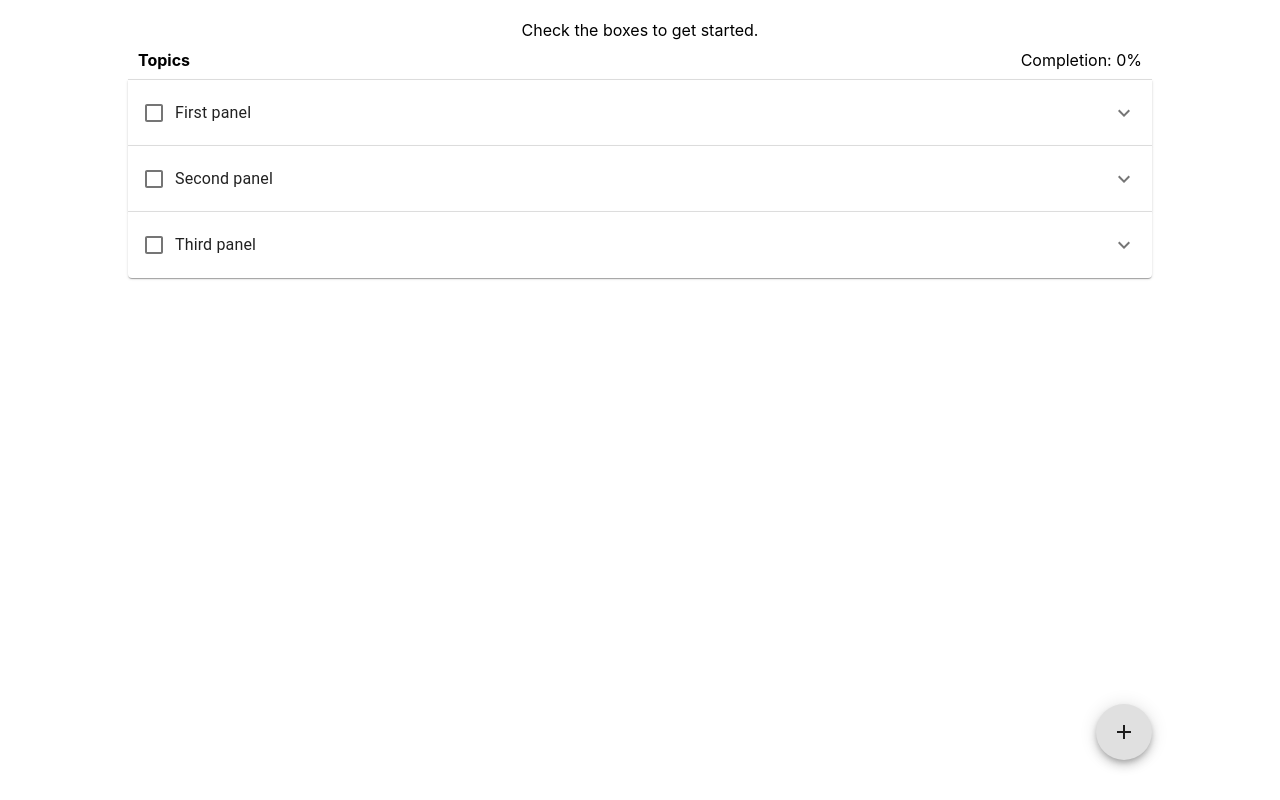
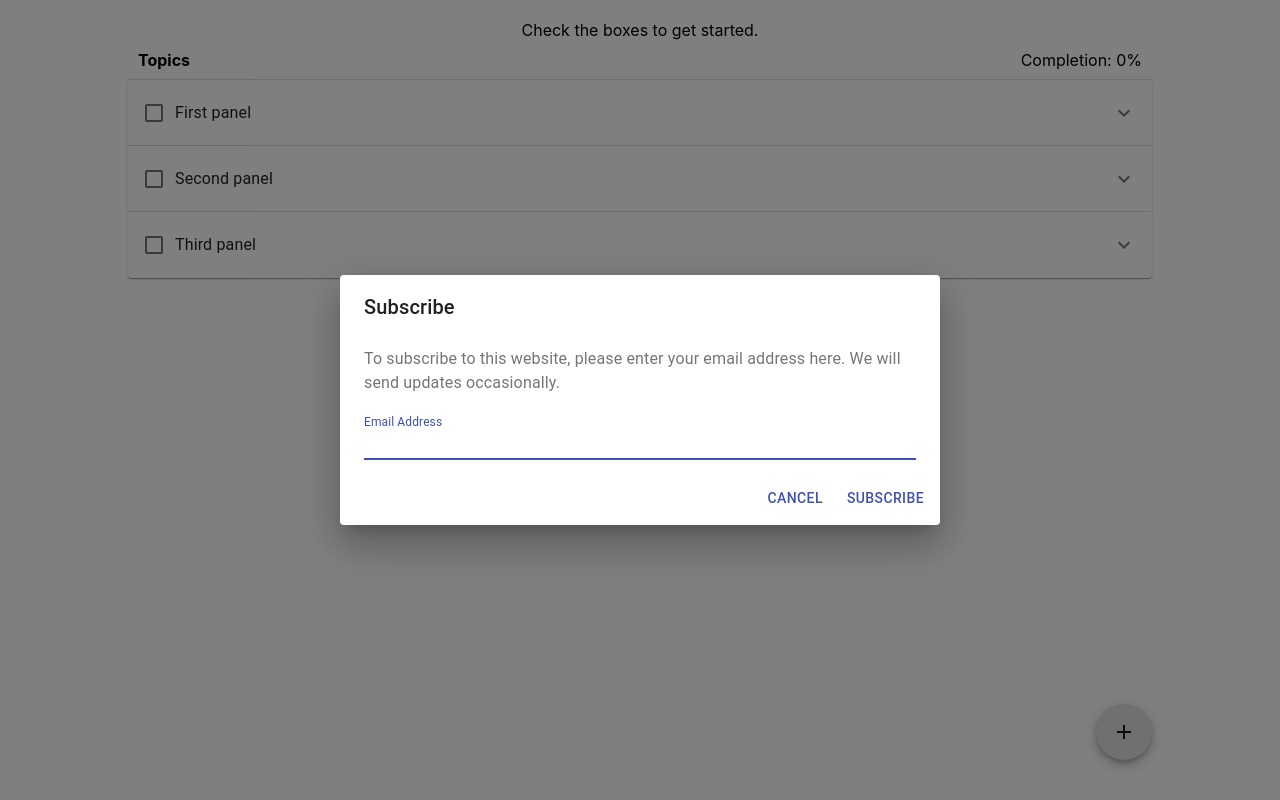
Before and after one commit to ryanplkam/cbceats, a React (Create React App) app: page / in a window 1280 px wide. Both pictures are taken after a click on the button 1124 px from the left and 732 px from the top of the page. Built offline with nearby package versions, Linux system fonts and the light colour scheme.

Commit message:
add form dialog

```diff
--- a/src/App.js
+++ b/src/App.js
@@ -2,6 +2,7 @@ import React from "react";
 import "./App.css";
 import PanelsContainer from "./components/PanelsContainer.js";
 import MyFab from "./components/MyFab.js";
+import FormDialog from "./components/FormDialog.js";
 
 export default class App extends React.Component {
   constructor() {
@@ -31,11 +32,11 @@ export default class App extends React.Component {
   }
 
   onCreateNewEmptyPanel = () => {
-    let nextId = Math.max(...Object.keys(this.state.accordions)) + 1
+    let nextId = Math.max(...Object.keys(this.state.accordions)) + 1;
     this.setState({
       accordions: {
         ...this.state.accordions,
-          [nextId]: {
+        [nextId]: {
           summary: "Lorem ipsum",
           details: "Lorem ipsum",
           complete: false,
@@ -65,7 +66,9 @@ export default class App extends React.Component {
 
   onPanelSelect = (accordionId) => {
     let newAccordions = { ...this.state.accordions };
-    newAccordions[accordionId]["active"] = !newAccordions[accordionId]["active"];
+    newAccordions[accordionId]["active"] = !newAccordions[accordionId][
+      "active"
+    ];
     this.setState({ accordions: newAccordions });
   };
 
@@ -79,7 +82,8 @@ export default class App extends React.Component {
           onAccordionSelect={this.onPanelSelect}
           accordions={this.state.accordions}
         ></PanelsContainer>
-        <MyFab></MyFab>
+        <FormDialog></FormDialog>
+        {/*<MyFab alignment="right"></MyFab>*/}
       </div>
     );
   }
--- /dev/null
+++ b/src/components/FormDialog.js
@@ -0,0 +1,58 @@
+import React from "react";
+import Button from "@material-ui/core/Button";
+import TextField from "@material-ui/core/TextField";
+import Dialog from "@material-ui/core/Dialog";
+import DialogActions from "@material-ui/core/DialogActions";
+import DialogContent from "@material-ui/core/DialogContent";
+import DialogContentText from "@material-ui/core/DialogContentText";
+import DialogTitle from "@material-ui/core/DialogTitle";
+import MyFab from "./MyFab.js";
+
+export default function FormDialog() {
+  // useState returns the current state and the function that updates it
+  // similar to this.state.count and this.setState
+  const [open, setOpen] = React.useState(false);
+
+  const handleClickOpen = () => {
+    setOpen(true);
+  };
+
+  const handleClose = () => {
+    setOpen(false);
+  };
+
+  return (
+    <div>
+      <MyFab alignment="right" onFabClick={handleClickOpen}></MyFab>
+      <Dialog
+        open={open}
+        onClose={handleClose}
+        aria-labelledby="form-dialog-title"
+      >
+        <DialogTitle id="form-dialog-title">Subscribe</DialogTitle>
+        <DialogContent>
+          <DialogContentText>
+            To subscribe to this website, please enter your email address here.
+            We will send updates occasionally.
+          </DialogContentText>
+          <TextField
+            autoFocus
+            margin="dense"
+            id="name"
+            label="Email Address"
+            type="email"
+            fullWidth
+          />
+        </DialogContent>
+        <DialogActions>
+          <Button onClick={handleClose} color="primary">
+            Cancel
+          </Button>
+          <Button onClick={handleClose} color="primary">
+            Subscribe
+          </Button>
+        </DialogActions>
+      </Dialog>
+    </div>
+  );
+}
--- a/src/components/MyAccordion.js
+++ b/src/components/MyAccordion.js
@@ -18,9 +18,9 @@ export default class MyAccordion extends Component {
 
   render() {
     return (
-      <>
       <Accordion onClick={this.onClick}>
         <AccordionSummary
+          aria-label="Select"
           expandIcon={<ExpandMoreIcon />}
           aria-controls="panel1a-content"
           id="panel1a-header"
@@ -37,7 +37,6 @@ export default class MyAccordion extends Component {
           <Typography>{this.props.details}</Typography>
         </AccordionDetails>
       </Accordion>
-      </>
     );
   }
 }
--- a/src/components/MyFab.js
+++ b/src/components/MyFab.js
@@ -5,27 +5,37 @@ import AddIcon from "@material-ui/icons/Add";
 import "./../styles/MyFab.css";
 
 export default function MyFab(props) {
-  // returns a function
+  const isMobile = useMediaQuery("(max-width: 600px)");
+
   const useStyles = makeStyles({
-    fabDesktop: {
+    fabBase: {
       position: "absolute",
-      bottom: "40px",
-      right: "10%",
+      bottom: isMobile ? "20px" : "40px",
     },
-    fabMobile: {
-      position: "absolute",
-      bottom: "20px",
-      right: "16px",
+    fabLeft: {
+      left: isMobile ? "16px" : "10%",
+    },
+    fabRight: {
+      right: isMobile ? "16px" : "10%",
     },
   });
   const classes = useStyles();
 
-  const isMobile = useMediaQuery("(max-width: 600px)");
-
-  let className = isMobile ? classes.fabMobile : classes.fabDesktop;
+  let alignmentClass;
+  switch (props.alignment) {
+    case "right":
+      alignmentClass = classes.fabRight;
+      break;
+    case "left":
+      alignmentClass = classes.fabRight;
+      break;
+  }
 
   return (
-    <Fab className={className}>
+    <Fab
+      onClick={props.onFabClick}
+      className={`${classes.fabBase} ${alignmentClass}`}
+    >
       <AddIcon></AddIcon>
     </Fab>
   );
--- a/src/components/PanelsContainer.js
+++ b/src/components/PanelsContainer.js
@@ -15,10 +15,6 @@ export default class PanelsContainer extends React.Component {
         Object.keys(this.props.accordions).length) *
         100
     );
-  };
-
-  onPanelSelect = (panelId) => {
-    this.props.onAccordionSelect(panelId);
   };
 
   getMessage = () => {
@@ -42,7 +38,7 @@ export default class PanelsContainer extends React.Component {
           key={key}
           summary={value.summary}
           details={value.details}
-          onAccordionSelect={this.onPanelSelect}
+          onAccordionSelect={this.props.onAccordionSelect}
           onAccordionComplete={this.props.onAccordionComplete}
           onAccordionDelete={this.props.onAccordionDelete}
         ></MyAccordion>
@@ -52,7 +48,6 @@ export default class PanelsContainer extends React.Component {
     let className = "panel-container";
     return (
       <div className={className}>
-        {/*<div onClick={this.props.onCreateNewEmptyPanel}>Click me to create a new empty panel</div>*/}
         {this.getMessage()}
         <div className="panel-container-header">
           <div className="panel-container-header-left">
```
Also changed, not shown: 1 other file (tests, documents, lock files or other folders). Lines whose indentation alone changed are shown as unchanged.
